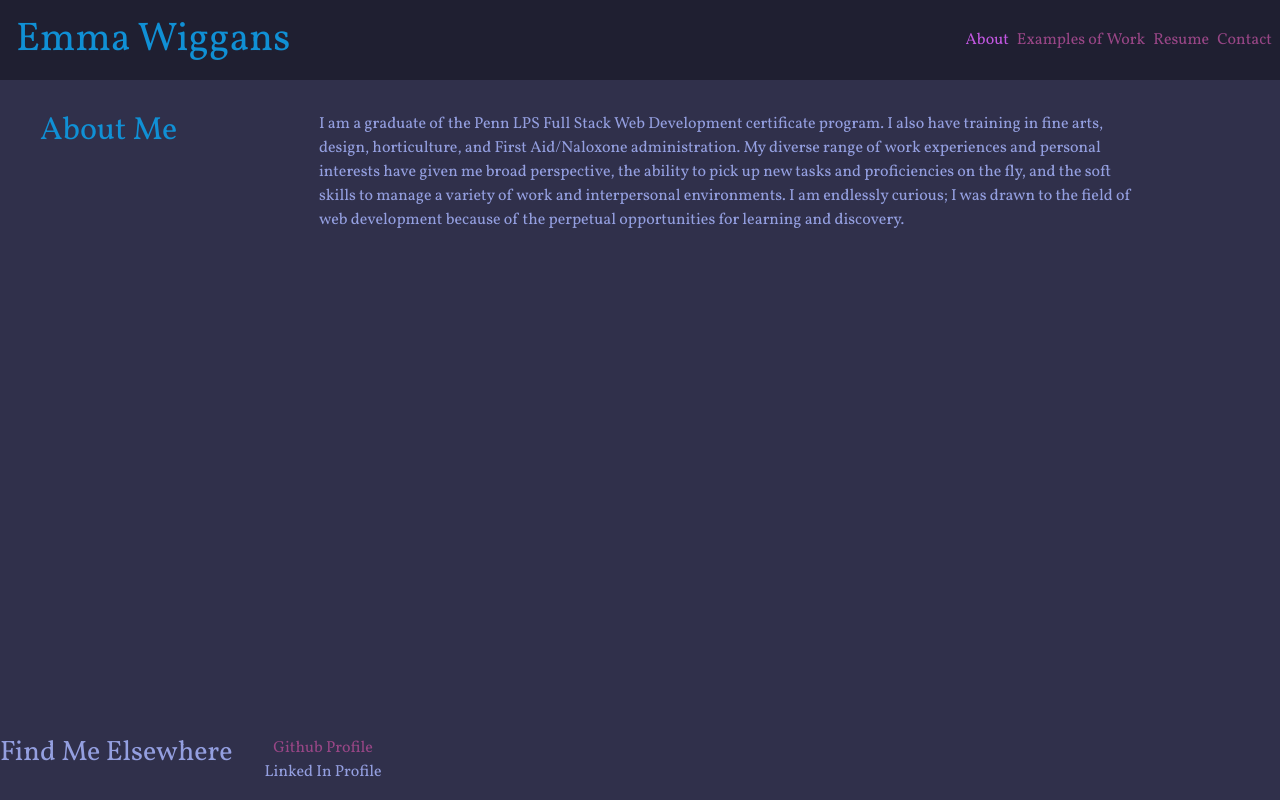
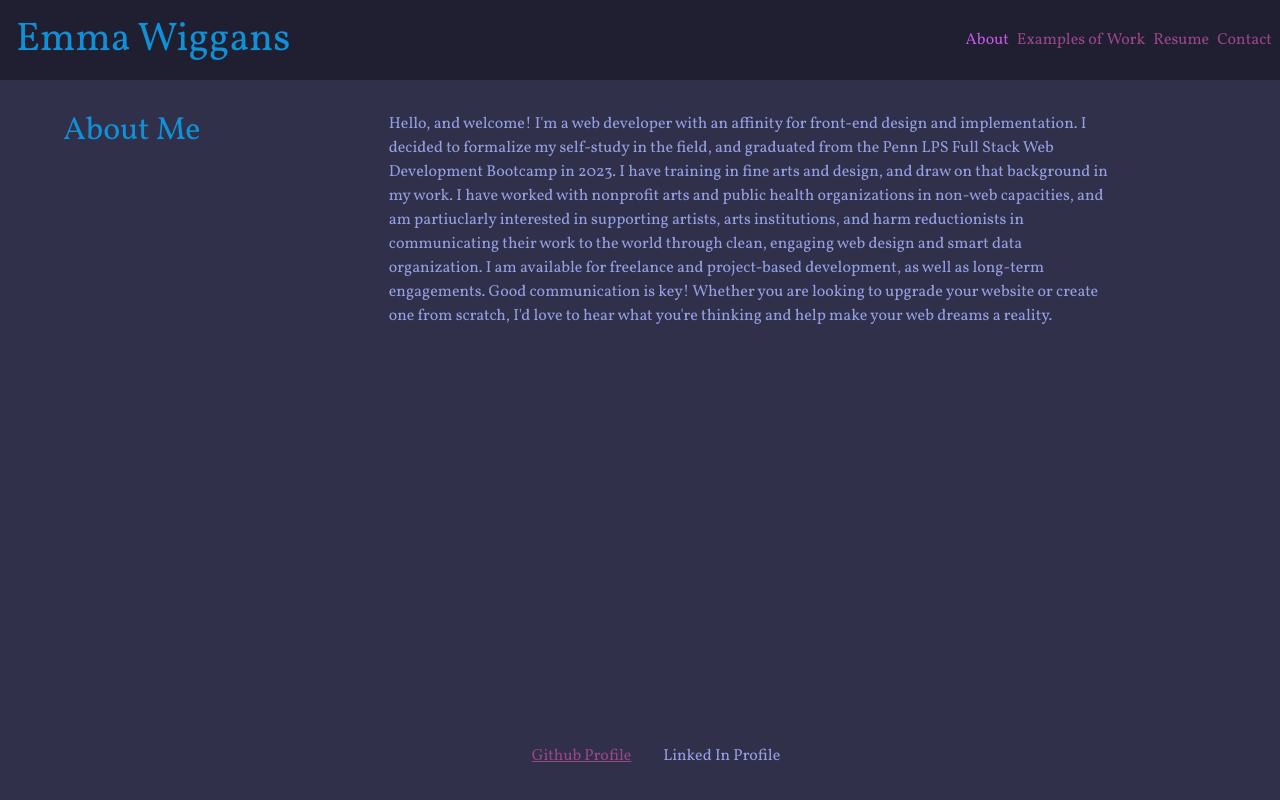
Before and after one commit to eawiggans/eaw-portfolio, a React (Create React App) app: page / in a window 1280 px wide. Built offline with nearby package versions, Linux system fonts and the light colour scheme.

Commit message:
edited about, starting to change work examples

```diff
--- a/src/App.css
+++ b/src/App.css
@@ -57,6 +57,45 @@ h2 {
 } */
 
 
+/* Work Examples Styles */
+
+.work-box {
+    margin-top: -125px;
+    font-weight: bold;
+    display: block;
+    position: relative;
+    z-index: 3;
+    width: 70%;
+    height: 30%;
+    background-color: white !important;
+}
+
+.work-box p {
+    background-color: white;
+}
+.work-box a {
+    text-decoration: none;
+}
+
+.project-link {
+    background-color: white;
+}
+
+.main-link {
+
+    background-color: white;
+}
+
+.project-card {
+    margin: 20px;
+    width: 40%;
+}
+
+img {
+    max-width: 100%;
+    z-index: 1;
+}
+
 
 /* Contact Styles */
 
--- a/src/components/About.js
+++ b/src/components/About.js
@@ -6,9 +6,10 @@ export default function About() {
       <div className='left-div container mt-3 col-3'>
         <h2>About Me</h2>
       </div>
-      <div className='right-div container mt-3 col-9'>
+      <div className='right-div container mt-3 col-8'>
         <p>
-          I am a graduate of the Penn LPS Full Stack Web Development certificate program. I also have training in fine arts, design, horticulture, and First Aid/Naloxone administration. My diverse range of work experiences and personal interests have given me broad perspective, the ability to pick up new tasks and proficiencies on the fly, and the soft skills to manage a variety of work and interpersonal environments. I am endlessly curious; I was drawn to the field of web development because of the perpetual opportunities for learning and discovery.
+
+          Hello, and welcome! I'm a web developer with an affinity for front-end design and implementation. I decided to formalize my self-study in the field, and graduated from the Penn LPS Full Stack Web Development Bootcamp in 2023. I have training in fine arts and design, and draw on that background in my work. I have worked with nonprofit arts and public health organizations in non-web capacities, and am partiuclarly interested in supporting artists, arts institutions, and harm reductionists in communicating their work to the world through clean, engaging web design and smart data organization. I am available for freelance and project-based development, as well as long-term engagements. Good communication is key! Whether you are looking to upgrade your website or create one from scratch, I'd love to hear what you're thinking and help make your web dreams a reality.
         </p>
       </div>
     </div>
--- a/src/components/Footer.js
+++ b/src/components/Footer.js
@@ -2,11 +2,10 @@ import React from 'react';
 
 export default function Footer() {
   return (
-    <div className="footer fixed-bottom d-flex">
-      <h3>Find Me Elsewhere</h3>
-      <ul className="footer-links">
-        <li><a href="https://github.com/eawiggans">Github Profile</a></li>
-        <li>Linked In Profile</li>
+    <div className="footer fixed-bottom d-flex justify-content-center">
+      <ul className="footer-links m-3 d-flex">
+        <li className='m-3'><a href="https://github.com/eawiggans">Github Profile</a></li>
+        <li className='m-3'>Linked In Profile</li>
       </ul>
     </div>
   );
--- a/src/components/Navigation.js
+++ b/src/components/Navigation.js
@@ -1,5 +1,5 @@
 import React from 'react';
-import './Navigation.css'
+
 // Here we are using object destructuring assignment to pluck off our variables from the props object
 // We assign them to their own variable names
 function Navigation({ currentPage, handlePageChange }) {
--- a/src/components/Project.css
+++ /dev/null
@@ -1,24 +0,0 @@
-.work-title {
-    margin-top: -85px;
-    font-weight: bold;
-    background-color: white !important;
-}
-
-a {
-    color: black !important;
-    text-decoration: none !important;
-
-}
-
-.main-link {
-    font-size: 30px;
-}
-
-.project-card {
-    margin: 20px;
-    width: 40%;
-}
-
-img {
-    max-width: 100%;
-}
--- a/src/components/Project.js
+++ b/src/components/Project.js
@@ -1,15 +1,22 @@
 import React from 'react';
-import './Project.css'
 import weather from '../assets/weathercrop.png';
 
 function projectCard() {
     return (
 
-            <div className='container project-card'>
-                <img src={weather} alt='Screenshot of weather tracking app' />
-                <div className='work-title'><a href='https://eawiggans.github.io/weather-tracker/'><p className='main-link'>Weather Tracker App</p></a>
-                <p><a href='https://github.com/eawiggans/weather-tracker'>Github Repo</a></p>
-                </div>
+        <div className='container project-card'>
+            <img src={weather} alt='Screenshot of weather tracking app' />
+            <div className='work-box'>
+                <p>
+                <a href='https://eawiggans.github.io/weather-tracker/' className='project-link main-link'>
+                    Weather Tracker App
+                </a>
+
+                <a href='https://github.com/eawiggans/weather-tracker' className='project-link github-link'>Github Repo</a>
+                </p>
+
+
+            </div>
 
         </div>
     )
```
Also changed, not shown: src/components/Navigation.css (deleted, +0 -9 lines).
